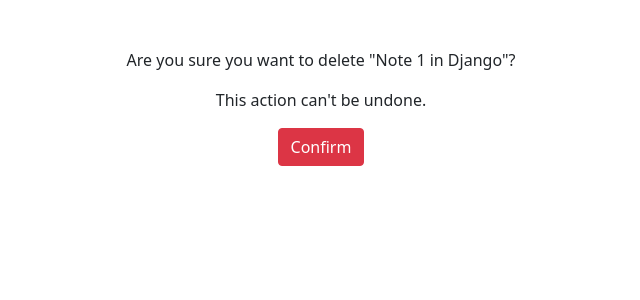
After one commit to Mathenge-Alex/Notes, a Django app: page /notes/1/delete in a window 1280 px wide. The commit adds this page. Shown: the top 300 px of the page, without its empty margins (319-959 px from the left). Run offline with Django 4.2, Linux system fonts and the light colour scheme; data comes from the database, SQL or seed files in the repository; both versions use the stored data as it was after the commit.

Commit message:
Feat: CRUD (Delete): Add delete feature, with a confirmation template.

```diff
--- /dev/null
+++ b/notes/templates/notes/notes_delete.html
@@ -0,0 +1,10 @@
+{% extends "base.html" %}
+
+{% block content %}
+<form method="POST">{% csrf_token %}
+    <p>Are you sure you want to delete "{{notes.title}}"?</p>
+    <p>This action can't be undone.</p>
+
+    <input type="submit" class="btn btn-danger" value="Confirm"/>
+</form>
+{% endblock %}
--- a/notes/templates/notes/notes_detail.html
+++ b/notes/templates/notes/notes_detail.html
@@ -8,5 +8,6 @@
 </div>
 <a href="{% url 'notes.list' %} " class="btn btn-primary my-5">Back</a>
 <a href="{% url 'notes.update' pk=note.id %} " class="btn btn-primary my-5">Edit</a>
+<a href="{% url 'notes.delete' pk=note.id %} " class="btn btn-danger my-5">Delete</a>
 
 {% endblock %}
--- a/notes/urls.py
+++ b/notes/urls.py
@@ -6,5 +6,6 @@ urlpatterns = [
     path('notes', views.NotesListView.as_view(), name="notes.list"),
     path('notes/<int:pk>', views.NotesDetailView.as_view(), name="notes.detail"),
     path('notes/<int:pk>/edit', views.NotesUpdateView.as_view(), name="notes.update"),
+    path('notes/<int:pk>/delete', views.NotesDeleteView.as_view(), name="notes.delete"),
     path('notes/new', views.NotesCreateView.as_view(), name="notes.new"),
 ]
--- a/notes/views.py
+++ b/notes/views.py
@@ -1,6 +1,6 @@
 from django.shortcuts import render
 from django.http import Http404
-from django.views.generic import ListView, CreateView, DetailView, UpdateView
+from django.views.generic import ListView, CreateView, DetailView, UpdateView, DeleteView
 
 from .models import Notes
 from .forms import NotesForm
@@ -23,6 +23,13 @@ class NotesUpdateView(UpdateView):
     form_class = NotesForm
     success_url = '/smart/notes'
 
+class NotesDeleteView(DeleteView):
+    model = Notes
+    success_url = '/smart/notes'
+    template_name: str = 'notes/notes_delete.html'
+
+
+
 
 class NotesDetailView(DetailView):
     model = Notes
```
Also changed, not shown: db.sqlite3.
